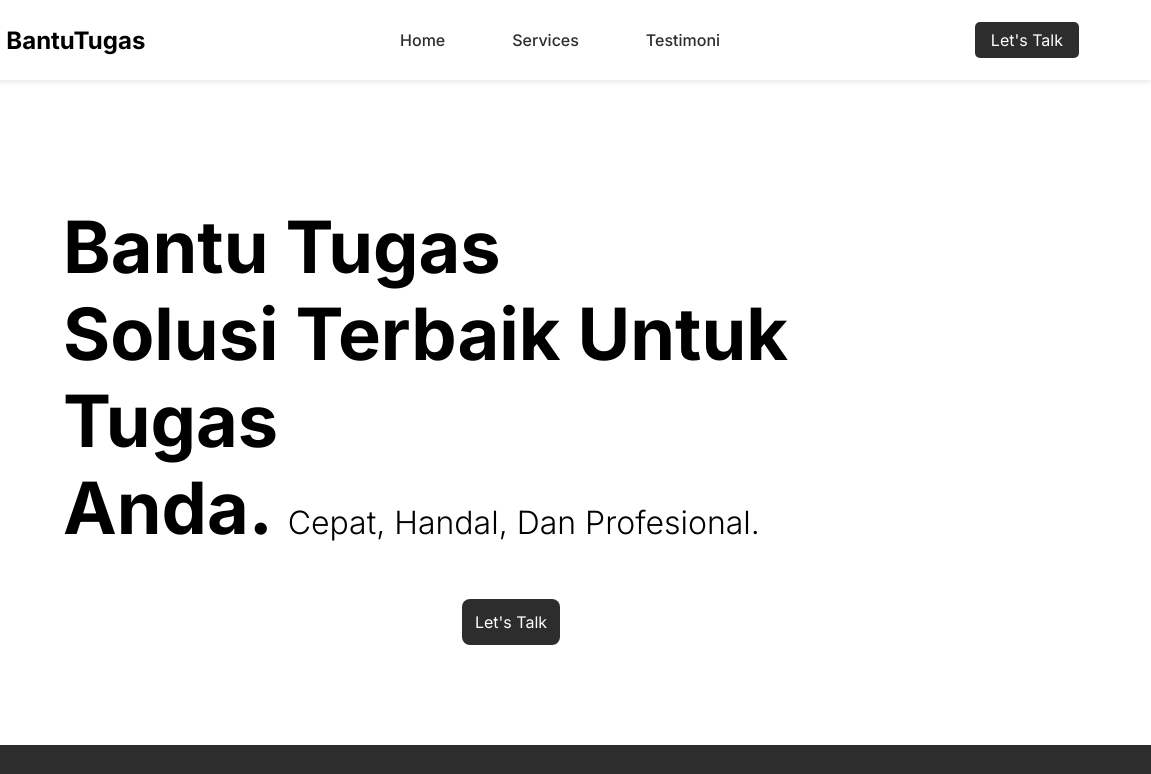
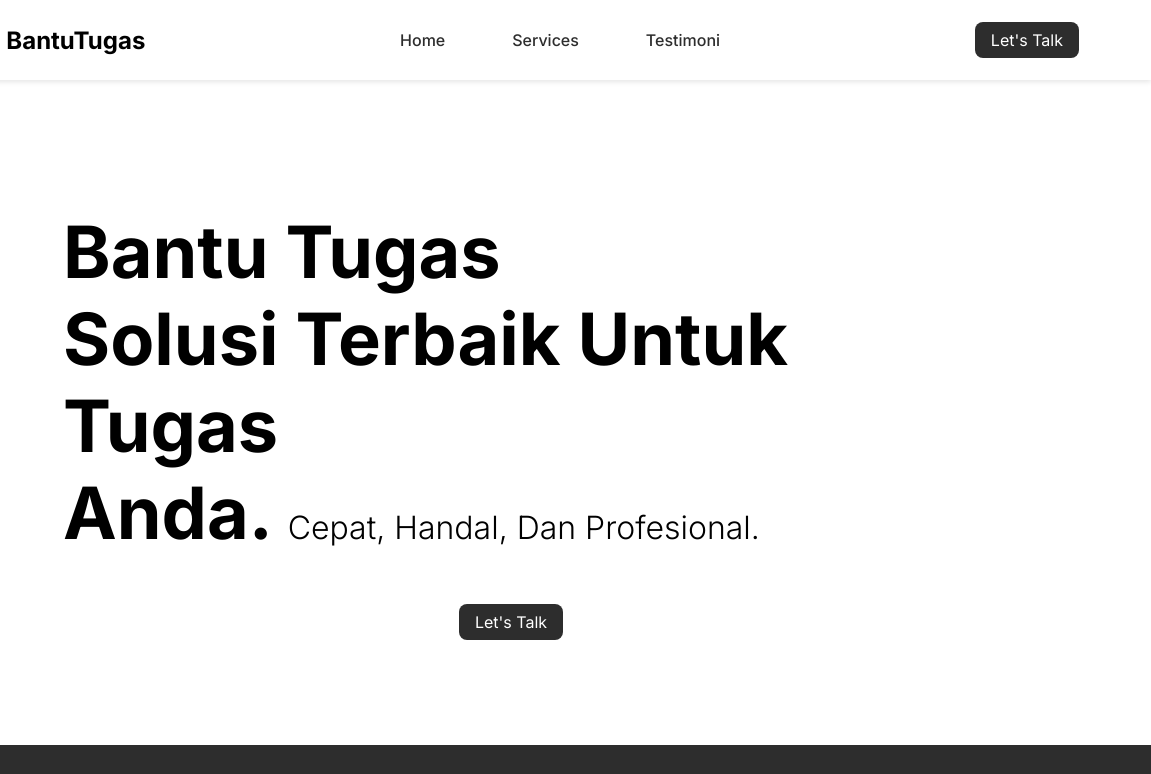
Before and after one commit to Firlans/bantutugas_portofolio, a plain HTML site: page index.html in a window 1280 px wide. Shown: the top 774 px of the page, 129-1280 px from the left. Drawn offline with Linux system fonts and the light colour scheme.

Commit message:
fix perfomance

```diff
--- a/assets/style/style.css
+++ b/assets/style/style.css
@@ -13,7 +13,7 @@
     font-family: "Inter", sans-serif;
 }
 
-body{
+html{
     scroll-behavior: smooth;
 }
 
@@ -65,6 +65,8 @@ header .logo h1 {
     font-weight: bold;
 }
 
+/* nav start */
+
 header nav {
     display: flex;
     gap: 2rem;
@@ -76,33 +78,23 @@ header nav a {
     font-weight: 500;
     text-transform: capitalize;
 }
+/*
+.cta-button {
 
-.cta-button {
-    padding: 0.5rem 1rem;
-    background-color: var(--color-2);
-    color: var(--color-1);
-    border: none;
-    border-radius: 5px;
-    cursor: pointer;
-    font-size: 1rem;
-    text-transform: capitalize;
-}
+} */
 
-/* nav start */
 header nav {
     display: flex;
     flex-direction: row;
     justify-content: space-between;
     align-items: center;
     width: 20rem;
-
 }
 
 header nav a{
     text-decoration: none;
 }
 
-/* nav end */
 
 
 header nav button {
@@ -110,16 +102,25 @@ header nav button {
     background-color: var(--color-3);
     font-size: 1rem;
 }
+/* nav end */
 
-header>button,
-.content>main>button {
-    padding: .8rem;
+header > .container > button,
+.content > main > button {
+    /* padding: .8rem; */
     height: fit-content;
     border-radius: .5rem;
     color: var(--color-1);
     background-color: var(--color-2);
     font-size: 1rem;
     border: none;
+    padding: 0.5rem 1rem;
+    /* background-color: var(--color-2); */
+    /* color: var(--color-1); */
+    /* border: none; */
+    /* border-radius: 5px; */
+    cursor: pointer;
+    font-size: 1rem;
+    text-transform: capitalize;
 }
 
 
--- a/index.html
+++ b/index.html
@@ -20,7 +20,7 @@
             <a href="#services">services</a>
             <a href="#testimonials">testimoni</a>
           </nav>
-          <button class="cta-button">let's talk</button>
+          <button>let's talk</button>
         </div>
       </header>
 
```
